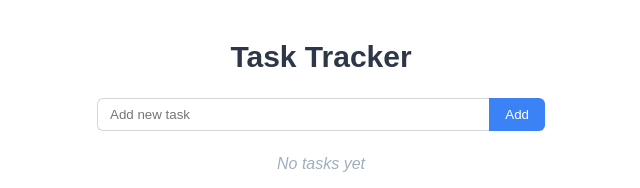
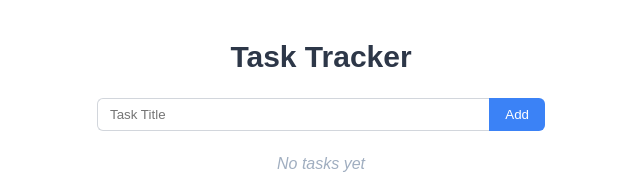
Before and after one commit to judetsuki/unit1_practice, a React (Create React App) app in the folder frontend/: page / in a window 1280 px wide. Shown: the top 188 px of the page, without its empty margins (319-959 px from the left). Built offline with nearby package versions, Linux system fonts and the light colour scheme.

Commit message:
added tasktitle and taskdecription to usestate

```diff
--- a/frontend/src/App.jsx
+++ b/frontend/src/App.jsx
@@ -2,7 +2,11 @@ import React, { useState, useRef, useEffect } from 'react';
 import './pageStyles.css';
 import './buttonStyles.css';
 
-const TaskMenu = React.memo(function TaskMenu({ value, onChange }) {
+const TaskMenu = React.memo(function TaskMenu({
+  value,
+  onChange,
+  placeholder,
+}) {
   const textareaRef = useRef(null);
 
   useEffect(() => {
@@ -22,7 +26,7 @@ const TaskMenu = React.memo(function TaskMenu({ value, onChange }) {
       value={value}
       onChange={(e) => onChange(e.target.value)}
       className='task-menu-textarea'
-      placeholder='Write notes here...'
+      placeholder='{placeholder}'
       style={{ overflow: 'hidden', direction: 'ltr', textAlign: 'left' }}
     />
   );
@@ -30,7 +34,8 @@ const TaskMenu = React.memo(function TaskMenu({ value, onChange }) {
 
 function App() {
   const [tasks, setTasks] = useState([]);
-  const [taskText, setTaskText] = useState('');
+  const [taskTitle, setTaskTitle] = useState('');
+  const [taskDescription, setTaskDescription] = useState('');
   const [flagStates, setFlagStates] = useState({});
   const [openMenuTaskId, setOpenMenuTaskId] = useState(null);
   const [menuTexts, setMenuTexts] = useState({});
@@ -41,14 +46,14 @@ function App() {
 
   const addTask = (e) => {
     e.preventDefault();
-    if (!taskText.trim()) return;
+    if (!taskTitle.trim()) return;
     const newTask = {
       id: Date.now(),
-      text: taskText,
+      text: taskTitle,
       completed: false,
     };
     setTasks([...tasks, newTask]);
-    setTaskText('');
+    setTaskTitle('');
   };
 
   const deleteTask = (id) => {
@@ -86,18 +91,12 @@ function App() {
 
   const toggleMenu = (id) => {
     if (openMenuTaskId === id) {
-
       setOpenMenuTaskId(null);
       setTempMenuText('');
     } else {
-
       setOpenMenuTaskId(id);
       setTempMenuText(menuTexts[id] || '');
     }
-  };
-
-  const handleTempMenuTextChange = (value) => {
-    setTempMenuText(value);
   };
 
   const handleSave = () => {
@@ -115,7 +114,6 @@ function App() {
     setOpenMenuTaskId(null);
     setTempMenuText('');
   };
-
 
   const [menuStyle, setMenuStyle] = useState({});
 
@@ -152,20 +150,25 @@ function App() {
   }, [openMenuTaskId, tasks]);
 
   return (
-    <div className='container' style={{ position: 'relative' }} ref={containerRef}>
+    <div
+      className='container'
+      style={{ position: 'relative' }}
+      ref={containerRef}
+    >
       <h1 className='heading'>Task Tracker</h1>
       <form onSubmit={addTask} className='form'>
         <input
           type='text'
-          placeholder='Add new task'
-          value={taskText}
-          onChange={(e) => setTaskText(e.target.value)}
+          placeholder='Task Title'
+          value={taskTitle}
+          onChange={(e) => setTaskTitle(e.target.value)}
           className='input'
         />
         <button type='submit' className='button'>
           Add
         </button>
       </form>
+
       <ul className='list'>
         {tasks.length === 0 && <li className='no-tasks'>No tasks yet</li>}
         {tasks.map((task) => (
@@ -203,7 +206,9 @@ function App() {
             )}
             <button
               onClick={() => {
-                if (window.confirm('Are you sure you want to delete this task?')) {
+                if (
+                  window.confirm('Are you sure you want to delete this task?')
+                ) {
                   deleteTask(task.id);
                 }
               }}
@@ -216,7 +221,11 @@ function App() {
       </ul>
       {openMenuTaskId !== null && (
         <div className='task-menu' style={menuStyle}>
-          <TaskMenu value={tempMenuText} onChange={handleTempMenuTextChange} />
+          <TaskMenu
+            value={taskDescription}
+            onChange={setTaskDescription}
+            placeholder='Write notes here...'
+          />
           <button onClick={handleSave} className='task-menu-save-button'>
             Save
           </button>
--- /dev/null
+++ b/frontend/src/components/taskComponents.jsx
@@ -0,0 +1 @@
+//placeholder
```
